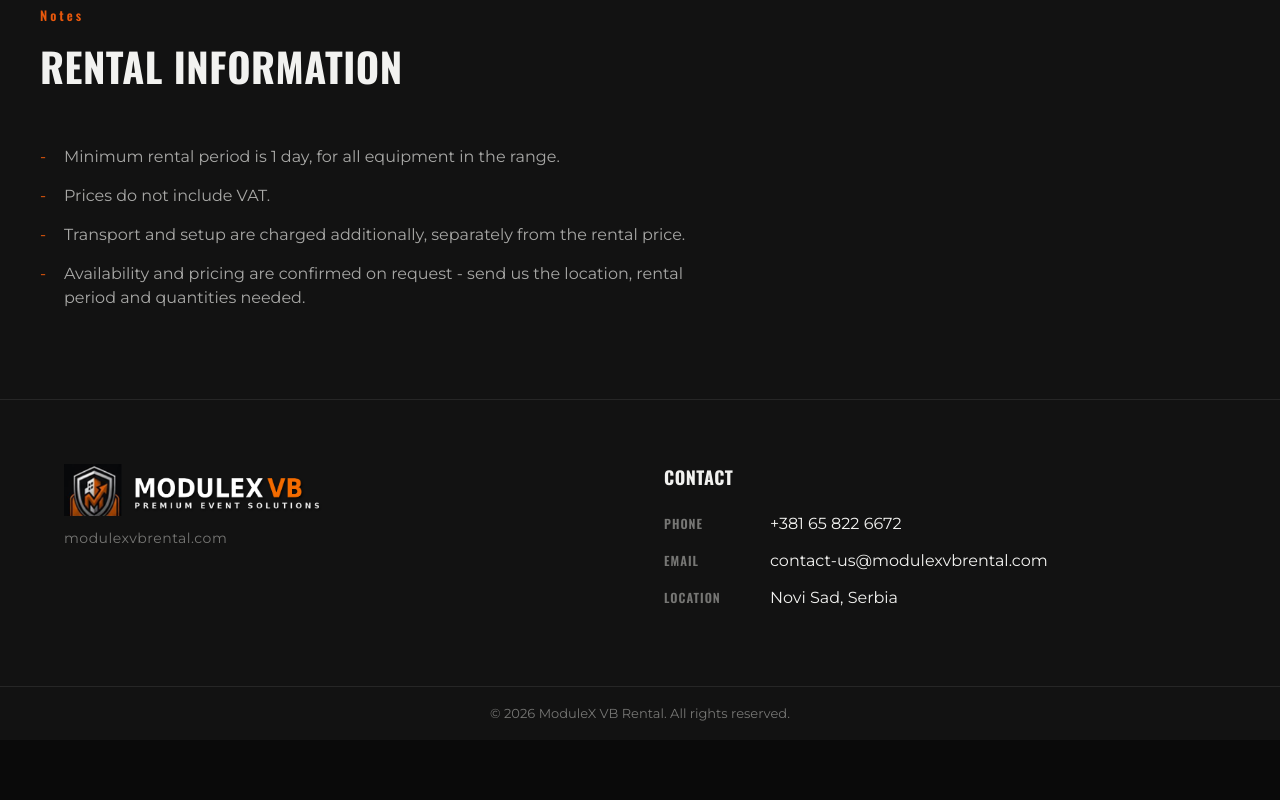
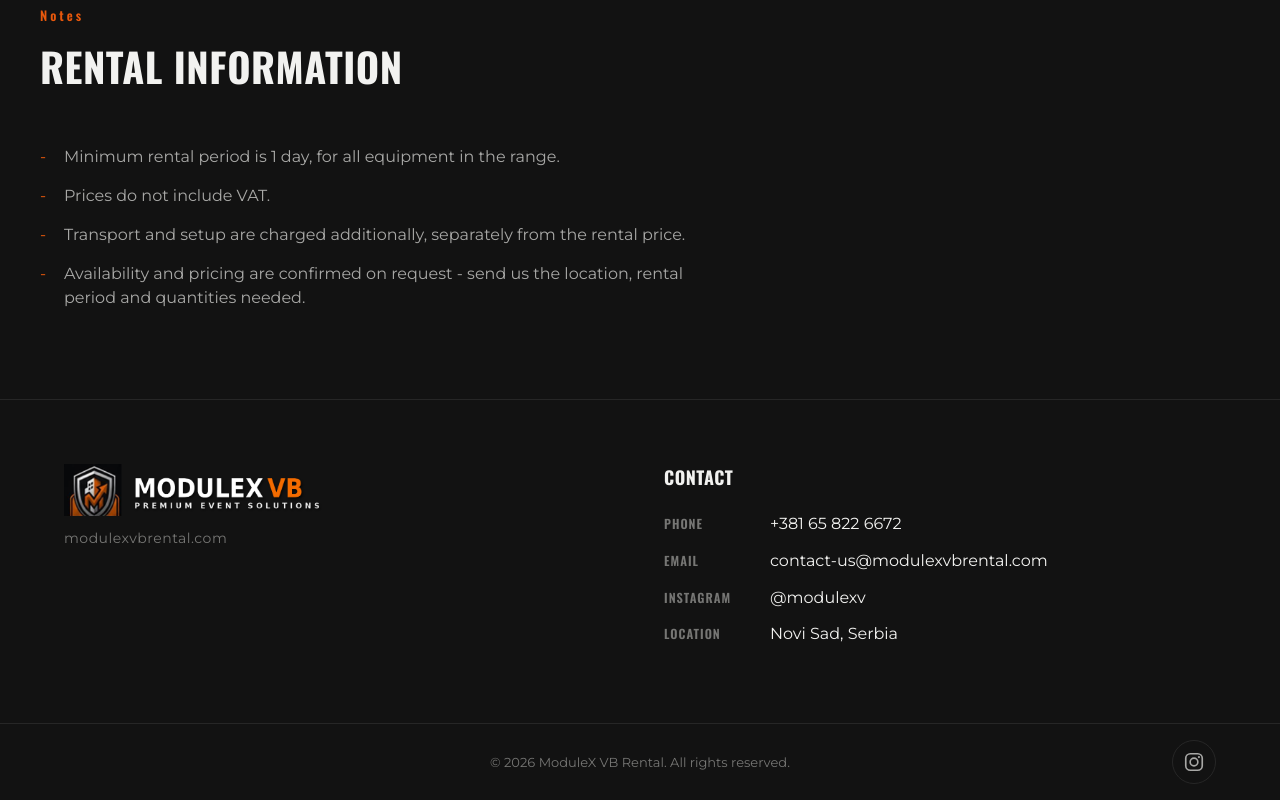
Before and after one commit to nikclaude1990/modulexvbrental, a plain HTML site: page en/index.html in a window 1280 px wide. Shown: the part 5546-6346 px from the top of the page. Before the commit the page ends 6286 px from the top, so only its background shows below. Drawn offline with nearby package versions, Linux system fonts and the light colour scheme.

Commit message:
Add files via upload

```diff
--- a/en/index.html
+++ b/en/index.html
@@ -44,6 +44,9 @@
   "url": "https://modulexvbrental.com/",
   "logo": "https://modulexvbrental.com/assets/logo.png",
   "image": "https://modulexvbrental.com/assets/hero-event.jpg",
+  "sameAs": [
+    "https://www.instagram.com/modulexv/"
+  ],
   "description": "Rental of sanitary, office and storage containers, guardhouses, bathroom containers, portable WC cabins, hand-washing stations and Heras fencing for events and construction sites.",
   "email": "contact-us@modulexvbrental.com",
   "telephone": "+381658226672",
@@ -664,6 +667,10 @@
         <a href="mailto:contact-us@modulexvbrental.com">contact-us@modulexvbrental.com</a>
       </div>
       <div class="contact-row">
+        <span class="contact-label">Instagram</span>
+        <a href="https://www.instagram.com/modulexv/" target="_blank" rel="noopener">@modulexv</a>
+      </div>
+      <div class="contact-row">
         <span class="contact-label">Location</span>
         <span>Novi Sad, Serbia</span>
       </div>
@@ -671,6 +678,9 @@
   </div>
   <div class="footer-bottom">
     <p>&copy; 2026 ModuleX VB Rental. All rights reserved.</p>
+    <div class="footer-social">
+      <a href="https://www.instagram.com/modulexv/" class="social-link" target="_blank" rel="noopener" aria-label="ModuleX VB on Instagram"><svg viewBox="0 0 24 24" class="social-icon" aria-hidden="true"><rect x="3" y="3" width="18" height="18" rx="5" fill="none" stroke="currentColor" stroke-width="1.8"/><circle cx="12" cy="12" r="4.2" fill="none" stroke="currentColor" stroke-width="1.8"/><circle cx="17.4" cy="6.6" r="1.2" fill="currentColor"/></svg></a>
+    </div>
   </div>
 </footer>
 
```
